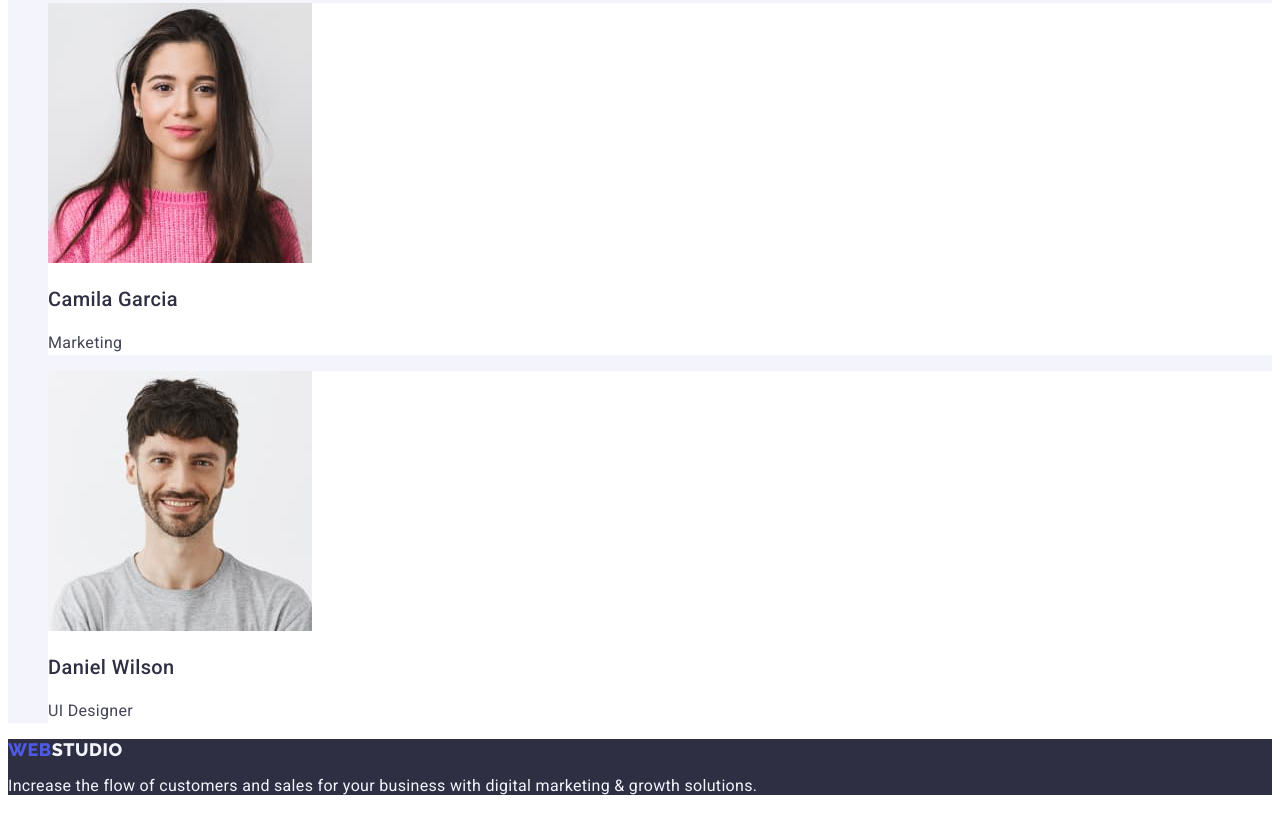
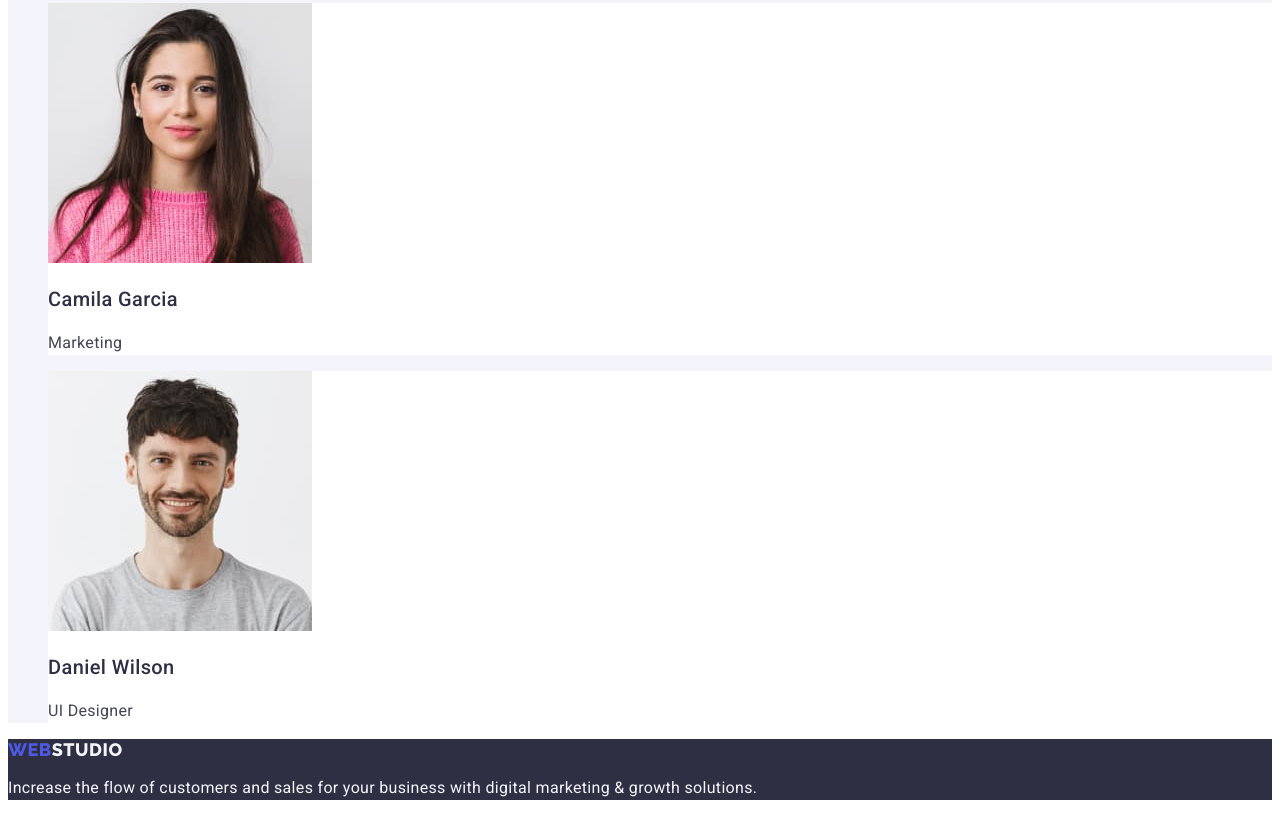
Before and after one commit to Darina202/goit-markup-hv-02, a plain HTML site: page index.html in a window 1280 px wide. Shown: the part 2560-3376 px from the top of the page. Drawn offline with Linux system fonts and the light colour scheme.

Commit message:
rerestyles

```diff
--- a/css/styles.css
+++ b/css/styles.css
@@ -150,7 +150,7 @@ body {
 .footer-text {
   color: var(--light);
   font-size: 16px;
-  line-height: 1.5x; /* 150% */
+  line-height: 1.5;
   letter-spacing: 0.02em;
 }
 /*------------PORTFOLIO-----------*/
```
